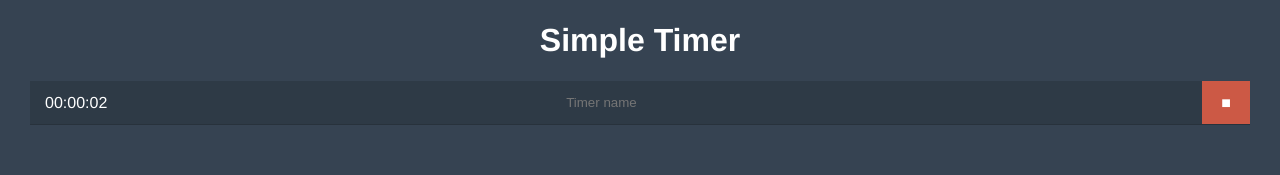
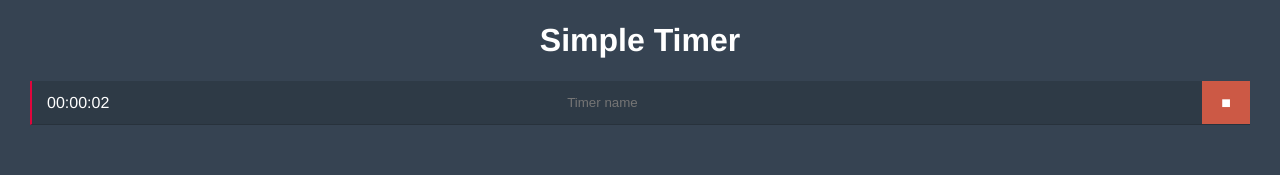
Before and after one commit to regisfrias/timer, a SvelteKit app: page / in a window 1280 px wide. Both pictures are taken after a click on the button "Start new timer". Shown: the top 175 px of the page. Built offline with nearby package versions, Linux system fonts and the light colour scheme.

Commit message:
Distinguish timers by color.

```diff
--- a/src/routes/+page.svelte
+++ b/src/routes/+page.svelte
@@ -2,7 +2,18 @@
   import '../global.css'
   import { onMount } from 'svelte';
   import { msToTime } from '../lib/utils'
-  // const colors = ['#e0053c', '#f25b36', '#e88d23', '#aca138', '#3e9853', '#178d84']
+  const colors = [
+    '#e0053c',
+    '#f25b36',
+    '#e88d23',
+    '#aca138',
+    '#3e9853',
+    '#178d84',
+    '#3e9853',
+    '#aca138',
+    '#e88d23',
+    '#f25b36',
+  ]
 
   let timers: Array<{
     start: Date,
@@ -87,7 +98,7 @@
   {#if timers.length}
     <div class="timers">
       {#each timers as timer, id}
-        <div class="timer {interval === timer.interval ? 'current' : ''}">
+        <div style={`border-left: 2px solid ${colors[id % colors.length]}`} class="timer {interval === timer.interval ? 'current' : ''}">
           <div class="time">
             {msToTime(timer.diff)}
           </div>
@@ -123,10 +134,6 @@
   }
 
   .timer.current {
-    display: flex;
-    align-items: stretch;
-    justify-content: space-between;
-    border-bottom: 1px solid #00000024;
     background-color: #00000024;
   }
 
```
